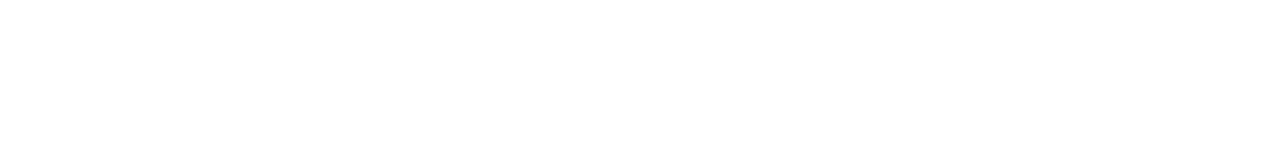
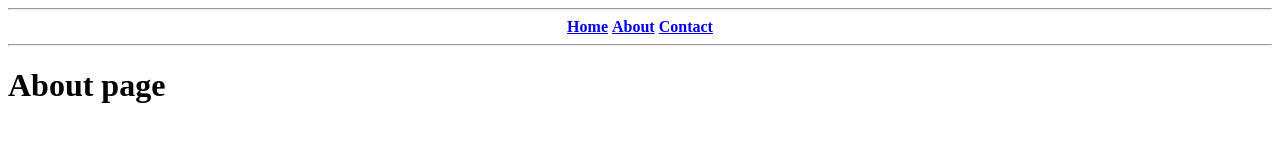
Before and after one commit to lochanathisumgit-code/Day-2-html_tags, a plain HTML site: page about.html in a window 1280 px wide. Drawn offline with Linux system fonts and the light colour scheme.

Commit message:
adding details

```diff
--- a/about.html
+++ b/about.html
@@ -3,9 +3,20 @@
 <head>
     <meta charset="UTF-8">
     <meta name="viewport" content="width=device-width, initial-scale=1.0">
-    <title>Document</title>
+    <title>About page</title>
 </head>
 <body>
+    <hr>
+    <center>
+    <nav>
+       <strong><a href="index.html">Home</a></strong>
+        <strong><a href="about.html">About</a></strong>
+        <strong><a href="contact.html">Contact</a></strong>
+    </nav>
+    </center>
+    <hr>
+
+    <h1>About page</h1>
 
 </body>
 </html>
```
Also changed, not shown: contact.html (+12 -1 lines).
